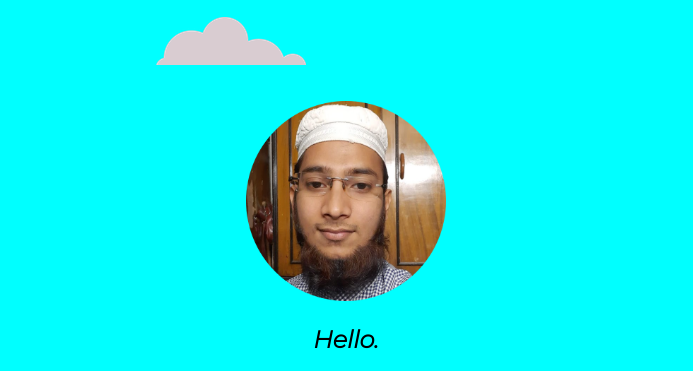
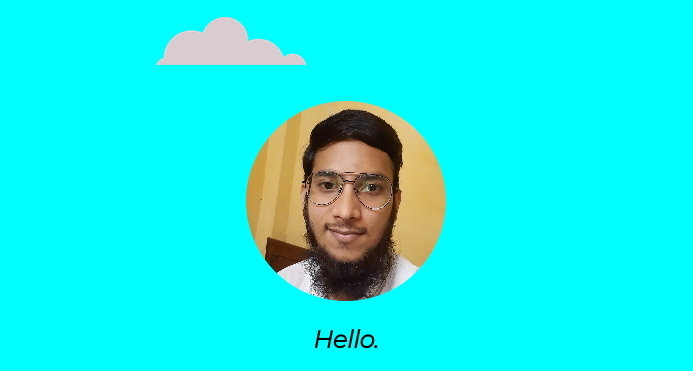
Before and after one commit to Faiz528/Profile, a plain HTML site: page index.html in a window 1280 px wide. Shown: the part 395-766 px from the top of the page, without its empty margins (294-987 px from the left). Drawn offline with Linux system fonts and the light colour scheme.

Commit message:
Update index.html

```diff
--- a/index.html
+++ b/index.html
@@ -26,7 +26,7 @@
       </div>
     <div class="middle-container">
   <div class="profile">
-    <img src="circle-cropped.png" alt="">
+    <img src="faze1.jpg" alt="">
     <h2>Hello.</h2>
     <p>I am a freelancer,developer,designer.I love interacting with new technologies and implementing it.</p>
   </div>
```
